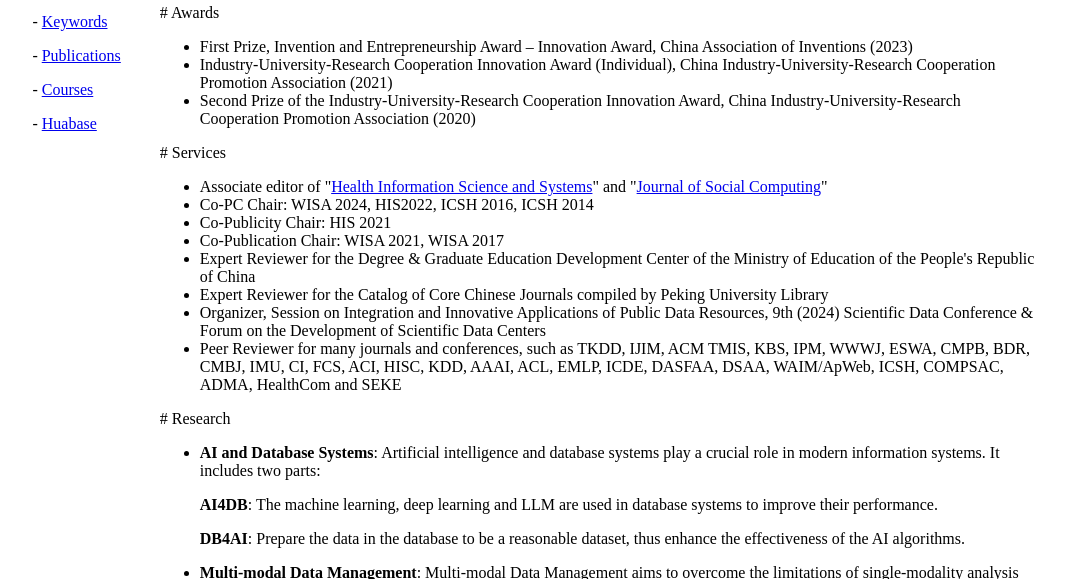
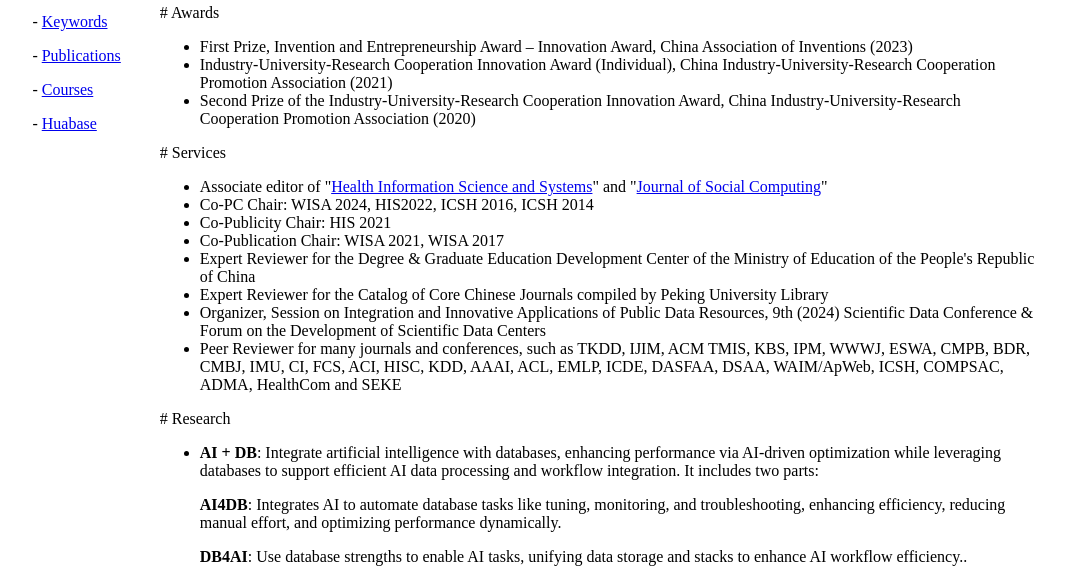
Before and after one commit to dagege/dagege.github.io, a plain HTML site: page index.html in a window 1280 px wide. Shown: the part 369-948 px from the top of the page, without its empty margins (106-1173 px from the left). Drawn offline with Linux system fonts and the light colour scheme.

Commit message:
Update index.html

```diff
--- a/index.html
+++ b/index.html
@@ -167,11 +167,11 @@ He has published over 200 articles in high-impact journals or conferences such a
 
 <ul>
 
-<li><b>AI and Database Systems</b>: Artificial intelligence and database systems play a crucial role in modern information systems. It includes two parts:
+<li><b>AI + DB</b>: Integrate artificial intelligence with databases, enhancing performance via AI-driven optimization while leveraging databases to support efficient AI data processing and workflow integration. It includes two parts:
 
-<p><b>AI4DB</b>: The machine learning, deep learning and LLM are used in database systems to improve their performance.</p>
+<p><b>AI4DB</b>: Integrates AI to automate database tasks like tuning, monitoring, and troubleshooting, enhancing efficiency, reducing manual effort, and optimizing performance dynamically.</p>
 
-<p><b>DB4AI</b>: Prepare the data in the database to be a reasonable dataset, thus enhance the effectiveness of the AI algorithms.</p>
+<p><b>DB4AI</b>: Use database strengths to enable AI tasks, unifying data storage and stacks to enhance AI workflow efficiency..</p>
 
 </li>
 
```
